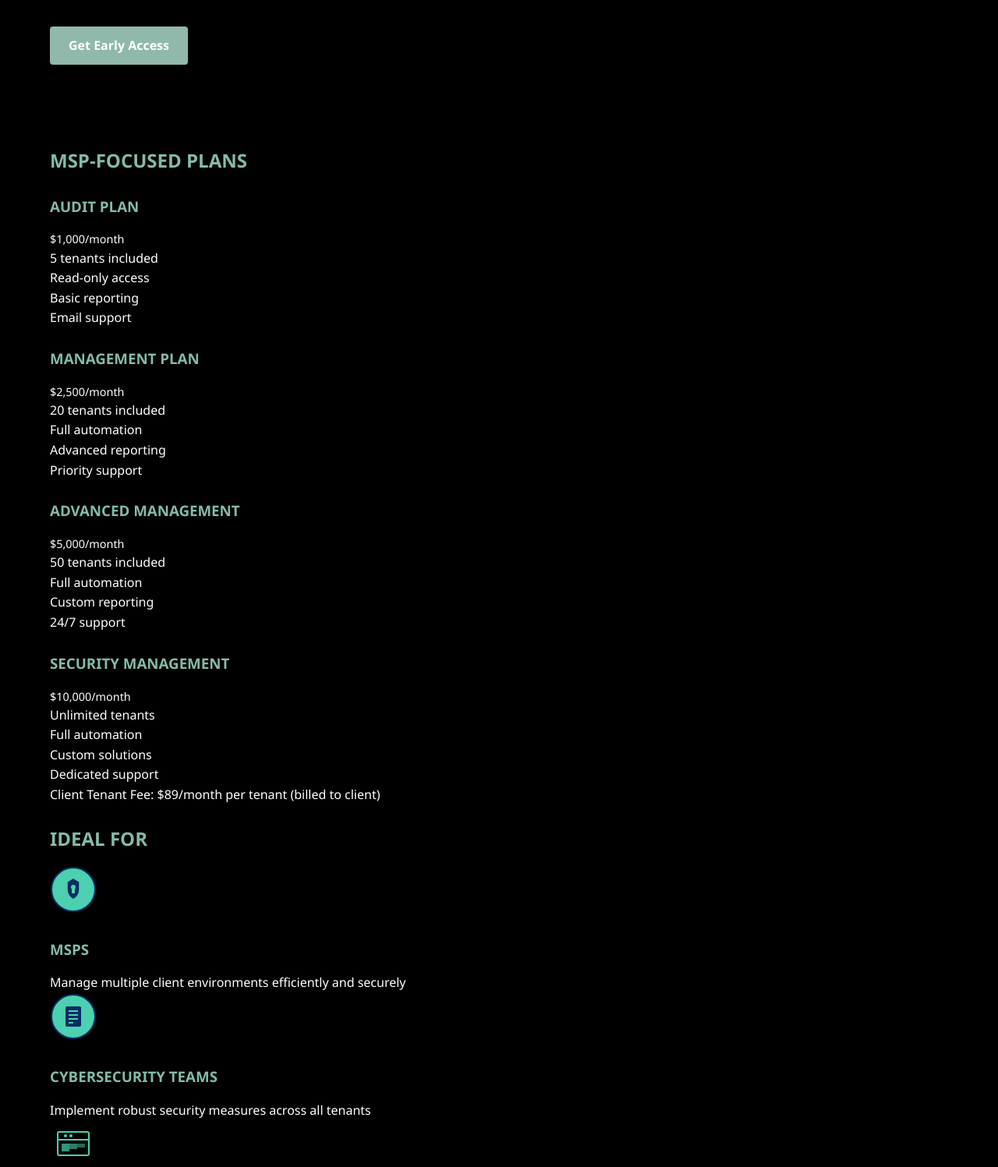
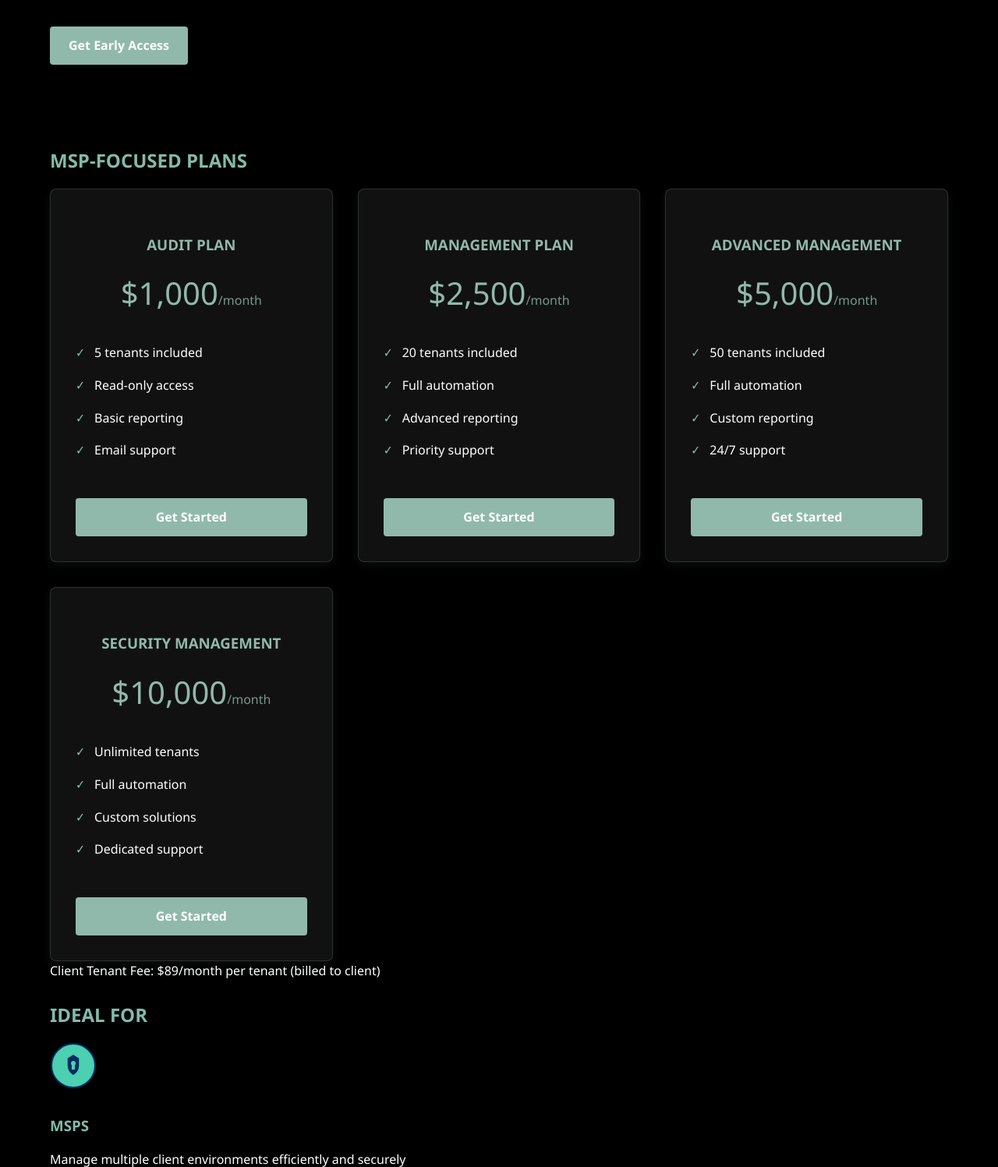
Before and after one commit to schoonercg/netrunsystems, a Flask app: page /product/intirkon in a window 1280 px wide. Shown: the part 761-2258 px from the top of the page at 78% size. Run offline with Flask 3, Linux system fonts and the light colour scheme.

Commit message:
Assistant checkpoint: Update pricing plans with floating card design
Assistant generated file changes:
- templates/product_intirkon.html: Convert pricing plans to floating cards
- static/css/styles.css: Add styles for pricing cards

---

User prompt:

make the intirkon plans into floating cards

Replit-Commit-Author: Assistant
Replit-Commit-Session-Id: 69c2221a-5203-4e90-a048-2a57da72fcf5

```diff
--- a/static/css/styles.css
+++ b/static/css/styles.css
@@ -1355,3 +1355,49 @@ h1, h2, h3, h4, h5, h6 {
 }
 
 /* Add your custom styles below */
+.pricing-grid {
+  display: grid;
+  grid-template-columns: repeat(auto-fit, minmax(280px, 1fr));
+  gap: 2rem;
+  max-width: 1200px;
+  margin: 0 auto;
+}
+
+.pricing-card {
+  text-align: center;
+  padding: 2rem;
+}
+
+.pricing-card .price {
+  font-size: 2.5rem;
+  color: var(--primary-color);
+  margin: 1rem 0;
+}
+
+.pricing-card .price span {
+  font-size: 1rem;
+  opacity: 0.8;
+}
+
+.pricing-card ul {
+  margin: 2rem 0;
+  text-align: left;
+}
+
+.pricing-card li {
+  margin: 1rem 0;
+  padding-left: 1.5rem;
+  position: relative;
+}
+
+.pricing-card li:before {
+  content: "✓";
+  position: absolute;
+  left: 0;
+  color: var(--primary-color);
+}
+
+.pricing-card .btn {
+  width: 100%;
+  margin-top: 1rem;
+}
--- a/templates/product_intirkon.html
+++ b/templates/product_intirkon.html
@@ -33,7 +33,7 @@
     <div class="container">
         <h2>MSP-Focused Plans</h2>
         <div class="pricing-grid">
-            <div class="pricing-card">
+            <div class="feature-card pricing-card">
                 <h3>Audit Plan</h3>
                 <div class="price">$1,000<span>/month</span></div>
                 <ul>
@@ -42,8 +42,9 @@
                     <li>Basic reporting</li>
                     <li>Email support</li>
                 </ul>
+                <a href="{{ url_for('early_access') }}" class="btn primary">Get Started</a>
             </div>
-            <div class="pricing-card">
+            <div class="feature-card pricing-card">
                 <h3>Management Plan</h3>
                 <div class="price">$2,500<span>/month</span></div>
                 <ul>
@@ -52,8 +53,9 @@
                     <li>Advanced reporting</li>
                     <li>Priority support</li>
                 </ul>
+                <a href="{{ url_for('early_access') }}" class="btn primary">Get Started</a>
             </div>
-            <div class="pricing-card">
+            <div class="feature-card pricing-card">
                 <h3>Advanced Management</h3>
                 <div class="price">$5,000<span>/month</span></div>
                 <ul>
@@ -62,8 +64,9 @@
                     <li>Custom reporting</li>
                     <li>24/7 support</li>
                 </ul>
+                <a href="{{ url_for('early_access') }}" class="btn primary">Get Started</a>
             </div>
-            <div class="pricing-card">
+            <div class="feature-card pricing-card">
                 <h3>Security Management</h3>
                 <div class="price">$10,000<span>/month</span></div>
                 <ul>
@@ -72,6 +75,7 @@
                     <li>Custom solutions</li>
                     <li>Dedicated support</li>
                 </ul>
+                <a href="{{ url_for('early_access') }}" class="btn primary">Get Started</a>
             </div>
         </div>
         <div class="pricing-note">
```
